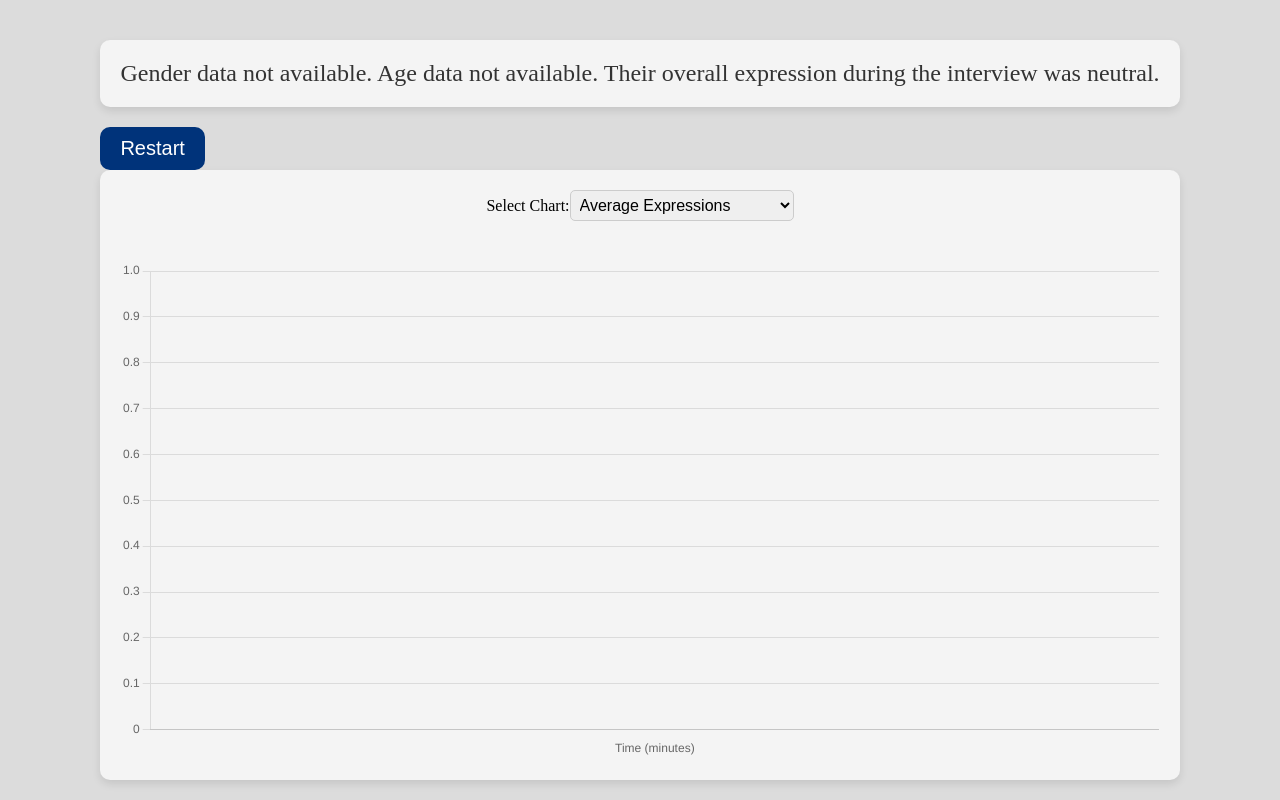
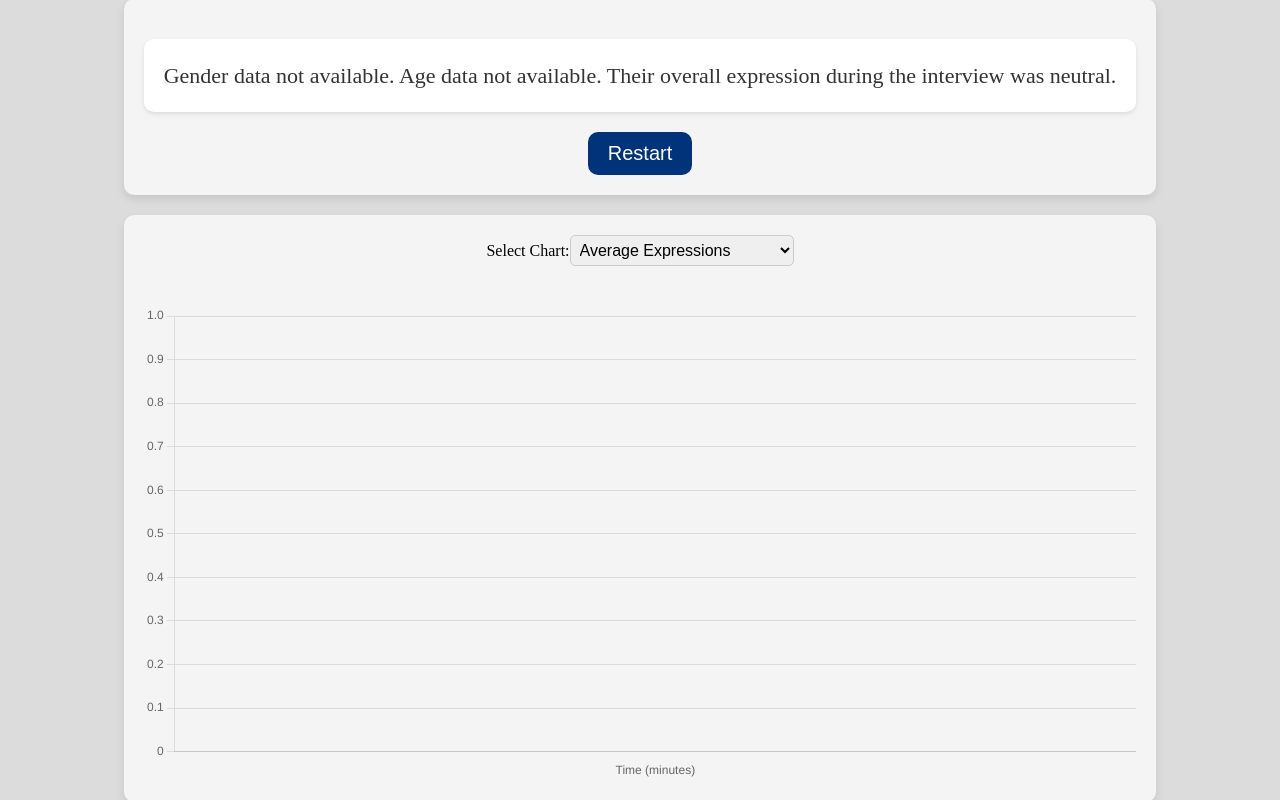
Before and after one commit to MYAzrak/FifthElementInterviews, an Angular app: page /stats in a window 1280 px wide. Built offline with nearby package versions, Linux system fonts and the light colour scheme.

Commit message:
Fixed the formatting of the stats page

```diff
--- a/src/app/stats/stats.component.css
+++ b/src/app/stats/stats.component.css
@@ -1,11 +1,28 @@
-#text {
+.results-container {
+  max-width: 1200px;
+  margin: 0 auto;
   padding: 20px;
-  font-size: 24px;
-  margin: 20px 0;
-  color: #333;
   background-color: #f4f4f4;
   border-radius: 10px;
   box-shadow: 0 4px 8px rgba(0, 0, 0, 0.1);
+  margin-bottom: 20px;
+}
+
+#text {
+  padding: 20px;
+  font-size: 22px;
+  margin: 20px 0;
+  color: #333;
+  background-color: #ffffff;
+  border-radius: 10px;
+  box-shadow: 0 2px 4px rgba(0, 0, 0, 0.1);
+  word-wrap: break-word;
+  overflow-wrap: break-word;
+  white-space: normal;
+  width: calc(100% - 40px);
+  max-height: none;
+  overflow-y: visible;
+  line-height: 1.5;
 }
 
 .chart-container {
@@ -25,12 +42,12 @@
 .chart-display {
   display: inline;
   justify-content: center;
+  text-align: center;
 }
 
 .chart-display canvas {
-  display: none;
-  width: 700px;
-  height: 300px;
+  display: flex;
+  justify-content: center;
   max-width: 100%;
 }
 
@@ -43,7 +60,7 @@ select {
 
 .buttons {
   display: flex;
-  justify-content: space-between;
+  justify-content: center;
   width: 100%;
 }
 
@@ -56,6 +73,7 @@ select {
   font-size: 20px;
   cursor: pointer;
   transition: background-color 0.3s;
+  justify-content: center;
   text-align: center;
 }
 
--- a/src/app/stats/stats.component.html
+++ b/src/app/stats/stats.component.html
@@ -1,7 +1,8 @@
-<p id="text"></p>
-
-<div class="buttons">
-  <button (click)="restartProcess()" id="restart">Restart</button>
+<div class="results-container">
+  <p id="text"></p>
+  <div class="buttons">
+    <button (click)="restartProcess()" id="restart">Restart</button>
+  </div>
 </div>
 
 <div class="chart-container">
--- a/src/app/stats/stats.component.ts
+++ b/src/app/stats/stats.component.ts
@@ -152,7 +152,6 @@ export class StatsComponent implements OnInit, AfterViewInit {
       );
     }
 
-    // Get expression
     summary.push(this.getCandidateExpression());
 
     if (textElement) {
```
